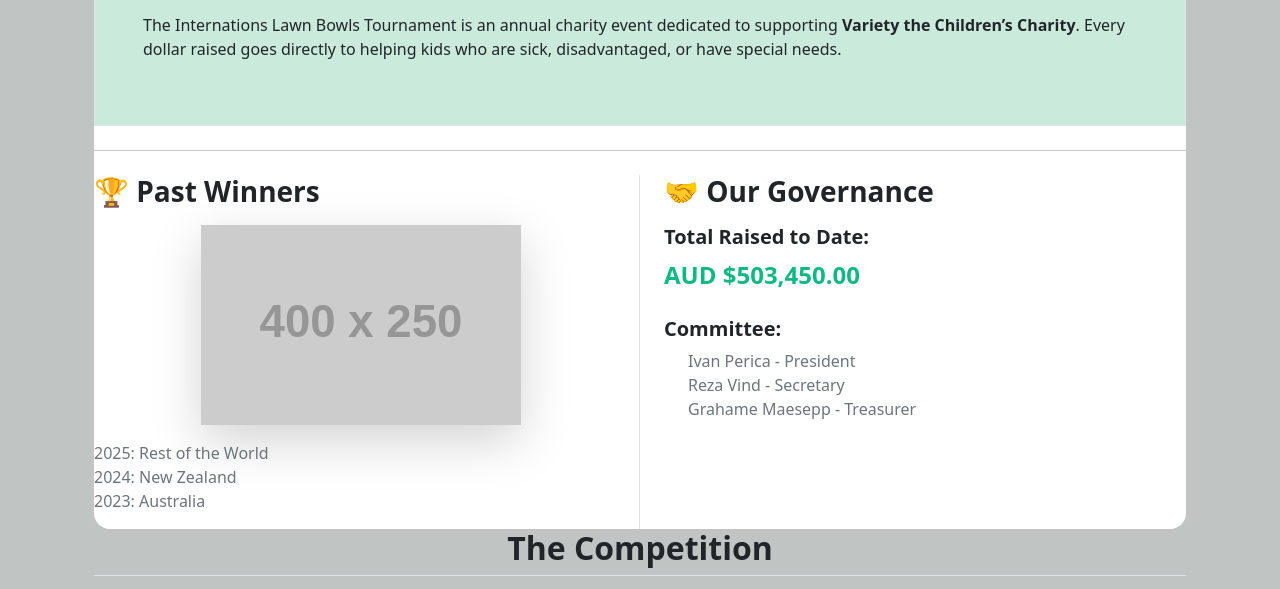
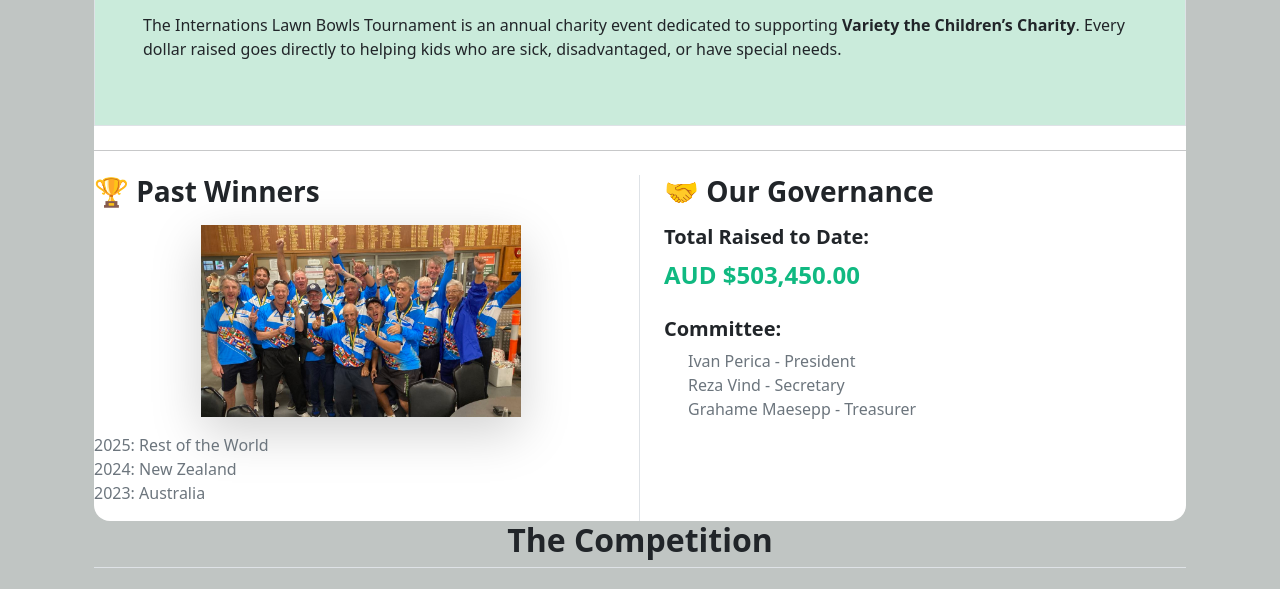
Before and after one commit to wallyharvey32-del/internetions-bowls, a plain HTML site: page about.html in a window 1280 px wide. Shown: the part 402-991 px from the top of the page. Drawn offline with nearby package versions, Linux system fonts and the light colour scheme; the site is published under a folder, as on GitHub Pages, so addresses that start at the root find nothing; placeholder pictures from the web are drawn by us.

Commit message:
Rename image assets to remove spaces and fix paths champions2024

```diff
--- a/about.html
+++ b/about.html
@@ -55,7 +55,7 @@
             <div class="col-md-6 border-end">
                 <h3 class="fs-3 fw-bold text-indigo-custom mb-3">🏆 Past Winners</h3>
                 <div class="mb-3 text-center">
-                    <img src="/Images/Champions2024.jpg" alt="2024 Champions"
+                    <img src="Images/Champions2024.jpg" alt="2024 Champions"
                         class="d-block mx-auto rounded-xl shadow-lg img-fluid"
                         style="max-width: 320px; height: auto;"
                         onerror="this.src='https://placehold.co/400x250/3b82f6/ffffff?text=Champions+Photo';">
```
